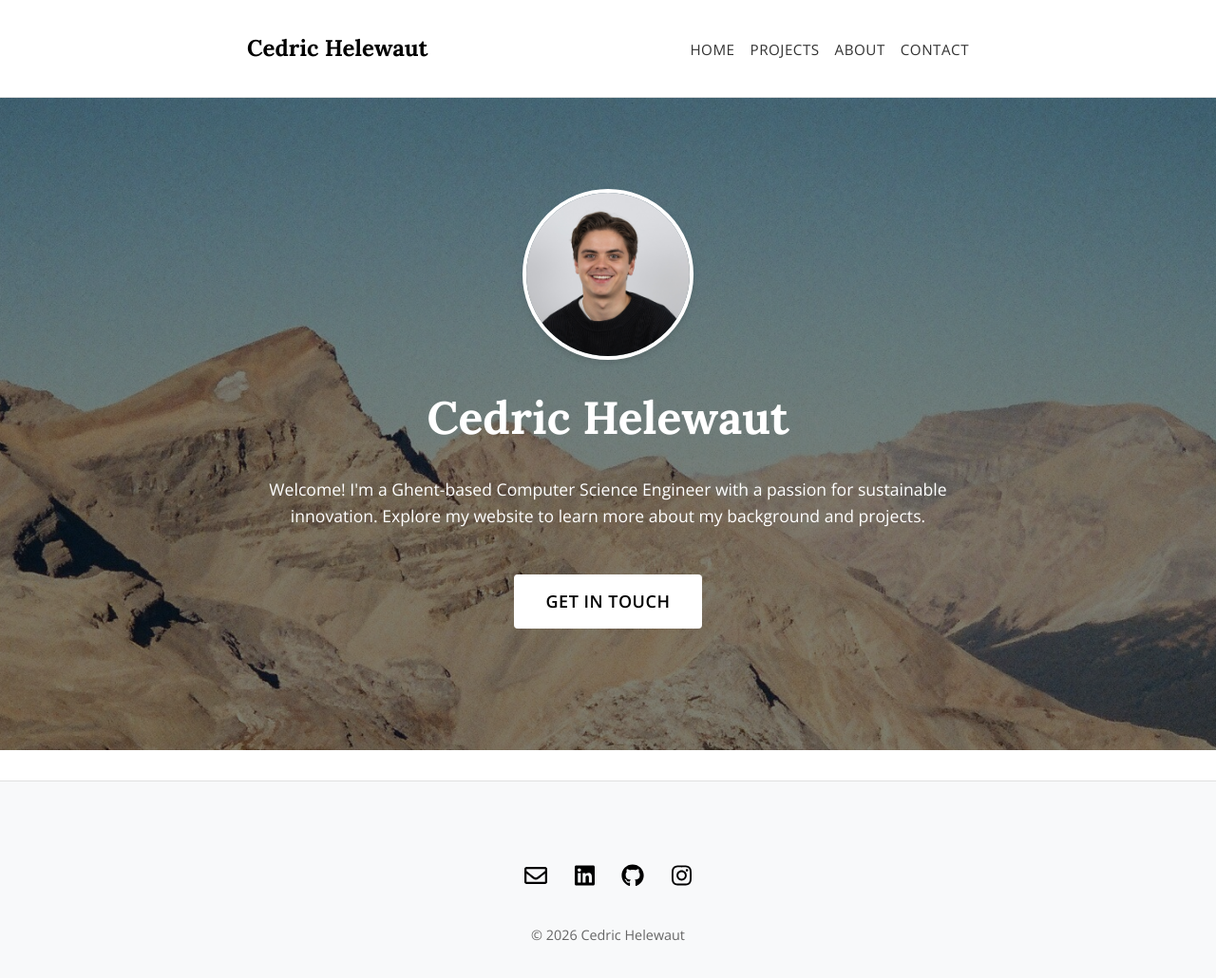
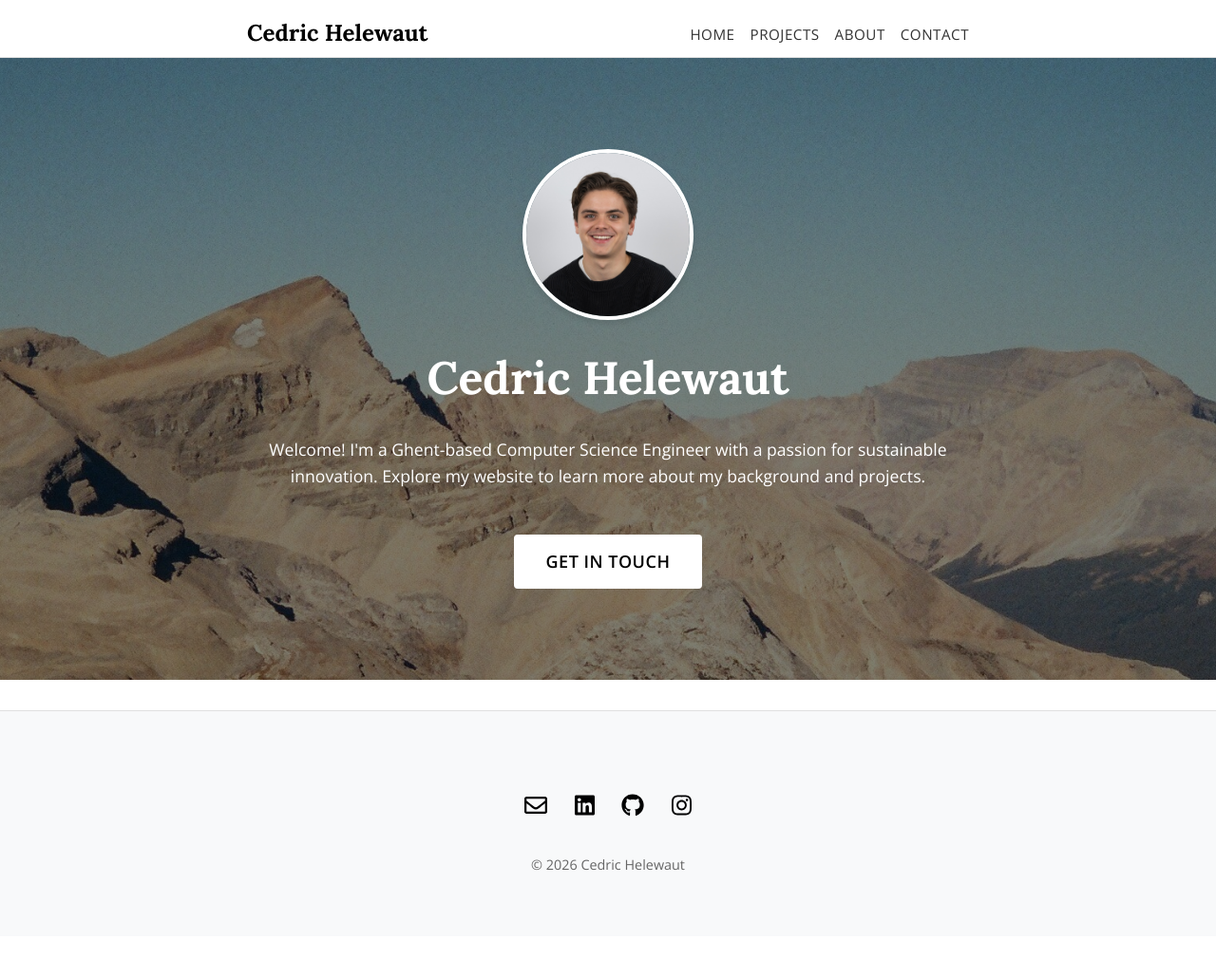
Before and after one commit to cedrichelewaut/personalwebsite, a Jekyll site: the page built from index.html, in a window 1280 px wide and 1061 px high. Shown: the top 1030 px of the window at 95% size. Built offline with Jekyll 4.4.1, drawn with Linux system fonts in a browser that asks for light colours.

Commit message:
adjust styles

```diff
--- a/_sass/styles.scss
+++ b/_sass/styles.scss
@@ -29,7 +29,7 @@ body:has(.masthead-fullscreen) {
   .masthead-fullscreen {
     margin-top: -1px; // Compensate for navbar border
     min-height: 100vh; // Full viewport height
-    margin-bottom: 3rem
+    margin-bottom: 3rem;
   }
 
   footer {
@@ -84,12 +84,13 @@ img {
 
 // Navigation
 nav {
-  background: white;
+  background: rgb(255, 255, 255);
   border-bottom: 1px solid $border-color;
   position: sticky;
   z-index: 100;
-  margin-bottom: 0;
-  margin-top: 0;
+  padding: 0rem 0rem;
+  height: 45px;
+  margin-top: -1rem;
 
   .container {
     display: flex;
@@ -112,12 +113,15 @@ nav {
     list-style: none;
     display: flex;
     gap: 1rem;
+    margin: 0;
+    padding: 0;
 
     li a {
       color: $text-color;
       font-size: 0.95rem;
       text-transform: uppercase;
       letter-spacing: 0.5px;
+      line-height: 1;
 
       &:hover {
         color: $link-color;
@@ -166,8 +170,7 @@ nav {
 // Header / Hero
 header.masthead {
   background: linear-gradient(135deg, $primary-color 0%, #34495e 100%);
-  color: white;
-  padding: 4rem 0 6rem;
+  padding: 4rem 0 4rem;
   text-align: center;
   position: relative;
 
```
